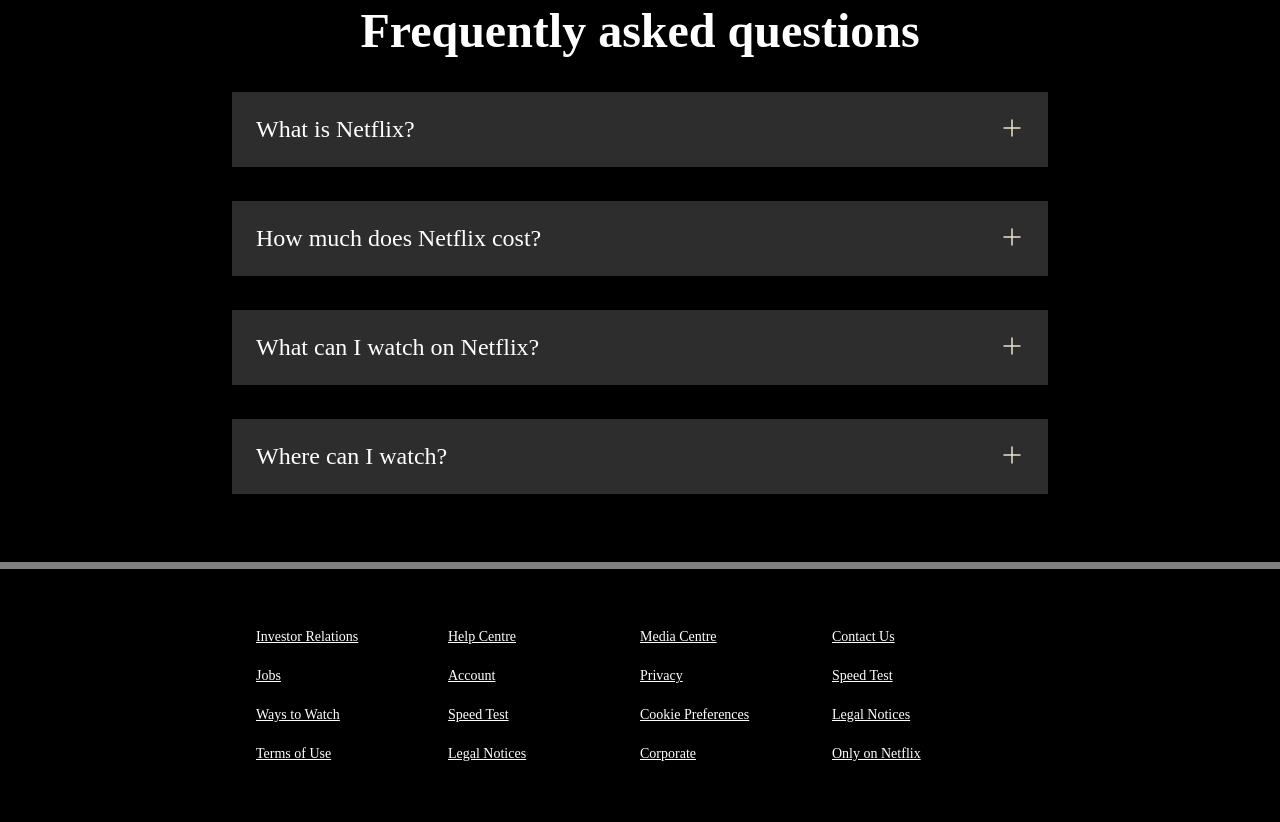
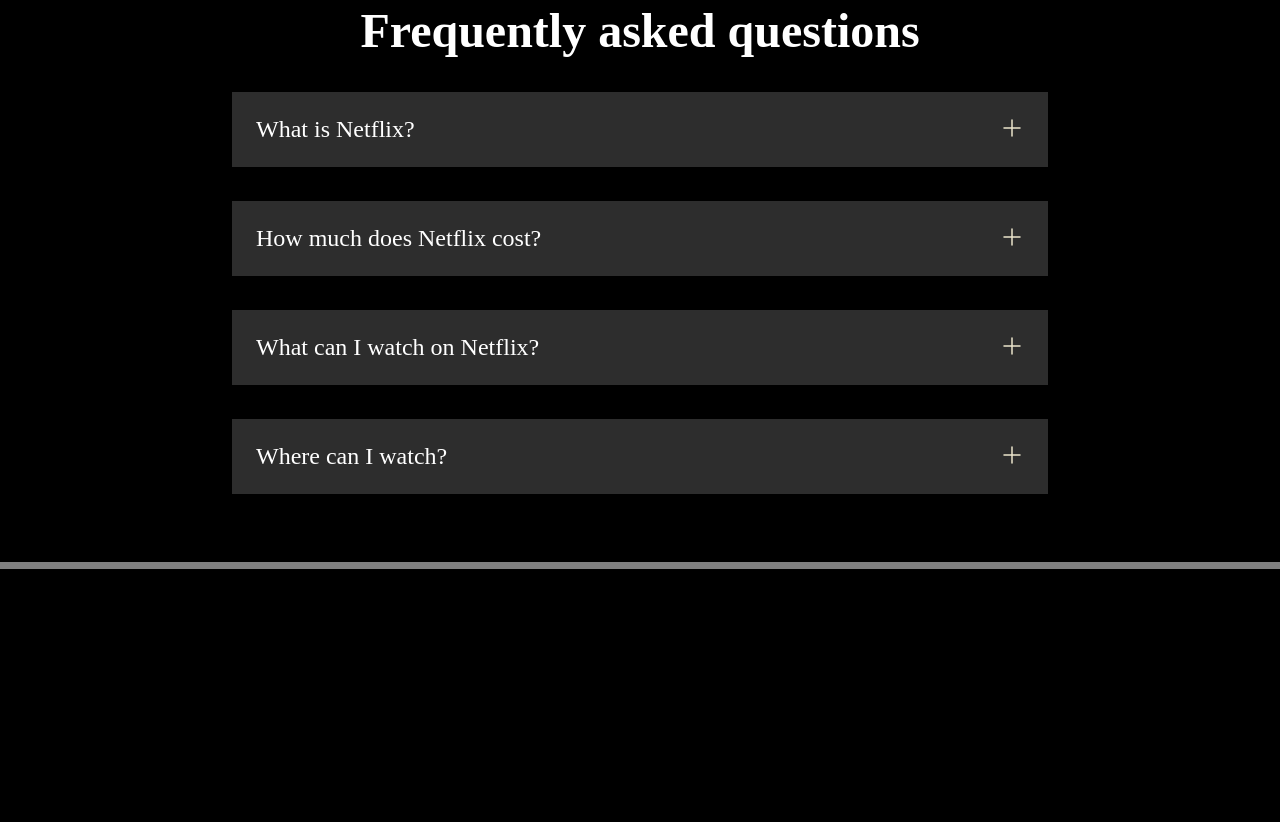
Before and after one commit to Nosheen722/Netflix, a plain HTML site: page index.html in a window 1280 px wide. Shown: the part 2640-3462 px from the top of the page. After the commit the page ends 3209 px from the top, so only its background shows below. Drawn offline with Linux system fonts and the light colour scheme; a web font is replaced by a local one.

Commit message:
Update file

```diff
--- a/index.html
+++ b/index.html
@@ -108,39 +108,6 @@
                 </div>
     </section>
     <div class="separation"></div>
-
-    <footer>
-
-        <div class="footer">
-            <div class="footer-item">
-                <a href="faq">Investor Relations</a>
-                <a href="faq">Jobs</a>
-                <a href="faq">Ways to Watch</a>
-                <a href="faq">Terms of Use</a>
-            </div>
-
-            <div class="footer-item">
-                <a href="faq">Help Centre</a>
-                <a href="faq">Account</a>
-                <a href="faq">Speed Test</a>
-                <a href="faq">Legal Notices</a>
-            </div>
-            <div class="footer-item">
-                <a href="faq">Media Centre</a>
-                <a href="faq">Privacy</a>
-                <a href="faq">Cookie Preferences</a>
-                <a href="faq">Corporate</a>
-            </div>
-
-            <div class="footer-item">
-                <a href="faq">Contact Us</a>
-                <a href="faq">Speed Test</a>
-                <a href="faq">Legal Notices</a>
-                <a href="faq">Only on Netflix</a>
-            </div>
-        </div>
-    </footer>
-    <script src="app.js"></script>
 </body>
 
 </html>
```
